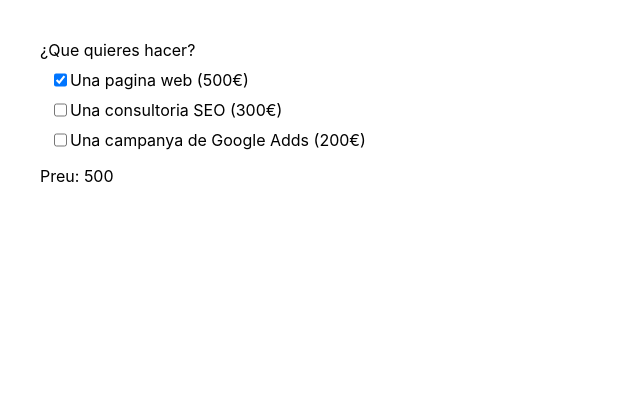
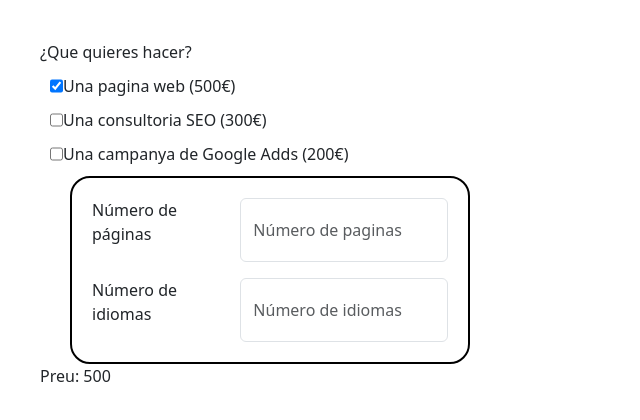
Before and after one commit to Ester79/SPRINT7, a React (Create React App) app in the folder presupuesto/: page / in a window 1280 px wide. Both pictures are taken after a click on the checkbox 60 px from the left and 80 px from the top of the page. Shown: the top 420 px of the page, without its empty margins (0-640 px from the left). Built offline with nearby package versions, Linux system fonts and the light colour scheme.

Commit message:
Nivel 1: ej 2

```diff
--- a/presupuesto/src/App.css
+++ b/presupuesto/src/App.css
@@ -7,3 +7,12 @@
   margin: 10px;
 
 }
+
+.cajaForm {
+  border: 2px solid black;
+  border-radius: 20px;
+  width: 400px;
+  margin-left: 30px;
+  padding: 20px;
+
+}
--- a/presupuesto/src/App.js
+++ b/presupuesto/src/App.js
@@ -1,6 +1,8 @@
-import logo from './logo.svg';
-import React, { useEffect, useState } from 'react';
+
+import React, { useState } from 'react';
 import './App.css';
+import Panell from './components/Panell';
+import 'bootstrap/dist/css/bootstrap.min.css';
 
 const arrayOptions = [
   { id: 1, description: 'Una pagina web (500€)', name: 'web', precio: 500 },
@@ -12,27 +14,51 @@ const initState = {
   precio: 0,
   seleccionado: [],
   total: 0,
+  nPaginas: 0,
+  nIdiomas: 0,
 }
 
 function App() {
 
-  const [state, setState] = useState({ ...initState })
+  const [state, setState] = useState({ ...initState });
+  const [mostrarOpcionsWeb, setMostrarOpcionsWeb] = useState(false);
+  const tarifaSuplementoWeb = 30;
 
-  const seleccionarOpcion = (event) => {
+  const seleccionarOpcion = event => {
     const idSeleccionado = parseInt(event.target.id);
     const filtrado = arrayOptions.find(element => element.id === idSeleccionado);
     if (state.seleccionado.includes(filtrado)) {
       const indiceBorrar = state.seleccionado.indexOf(filtrado);
-      state.seleccionado.splice(indiceBorrar, 1)
+      state.seleccionado.splice(indiceBorrar, 1);
     } else {
-      state.seleccionado.push(filtrado)
+      state.seleccionado.push(filtrado);
     }
     setState({ ...state, total: sumatorio() })
+    mostrarPanell(idSeleccionado, event);
   };
 
+  const mostrarPanell = idRow => {
+    if (idRow === 1) {
+      setMostrarOpcionsWeb(!mostrarOpcionsWeb);
+    } else if (idRow === 1) {
+      setState({ ...state, nIdiomas: 0, nPaginas: 0, total: sumatorio() })
+      setMostrarOpcionsWeb(!mostrarOpcionsWeb);
+    }
+  }
+
+  const calcularSuplementoWeb = (cantidad) => {
+    let tipo = cantidad.target.name;
+    let cantidadSeleccionada = parseInt(cantidad.target.value);
+    if (tipo === 'nPaginas') {
+      setState({ ...state, nPaginas: tarifaSuplementoWeb * cantidadSeleccionada })
+    } else if (tipo === 'nIdiomas') {
+      setState({ ...state, nIdiomas: tarifaSuplementoWeb * cantidadSeleccionada })
+    }
+  }
+
+
   const sumatorio = () => {
-    return state.seleccionado.map(elemento => elemento.precio).reduce((accumulated, currentValue) => accumulated + currentValue, 0)
-
+    return state.seleccionado.map(elemento => elemento.precio).reduce((accumulated, currentValue) => accumulated + currentValue, 0);
   }
 
 
@@ -48,9 +74,9 @@ function App() {
             </div>
           ))
         }
-        <p>Preu:  {state.total}</p>
+        {mostrarOpcionsWeb && <Panell contarCantidad={calcularSuplementoWeb} paginas={state.nPaginas} idiomas={state.nIdiomas} />}
+        <p>Preu:  {state.total + state.nPaginas + state.nIdiomas} </p>
       </div>
-
     </>
   )
 
--- /dev/null
+++ b/presupuesto/src/components/Panell.js
@@ -0,0 +1,45 @@
+import '../App.css';
+import PropTypes from 'prop-types';
+
+
+const Panell = ({ contarCantidad }) => {
+
+    return (
+        <div >
+            <form className="cajaForm">
+                <div className="mb-3 d-flex">
+                    <p className="col-md-5">Número de páginas</p>
+                    <input
+                        placeholder="Número de paginas"
+                        className="form-control"
+                        type="number"
+                        min={0}
+                        name="nPaginas"
+                        onChange={contarCantidad}
+                    >
+                    </input>
+                </div>
+                <div className="d-flex">
+                    <p className="col-md-5">Número de idiomas</p>
+                    <input
+                        placeholder="Número de idiomas"
+                        className="form-control"
+                        type="number"
+                        min={0}
+                        name="nIdiomas"
+                        onChange={contarCantidad}>
+                    </input>
+                </div>
+
+            </form>
+        </div>
+    )
+};
+
+Panell.propTypes = {
+    contarCantidad: PropTypes.func,
+    paginas: PropTypes.number,
+    idiomas: PropTypes.number,
+}
+
+export default Panell;
```
